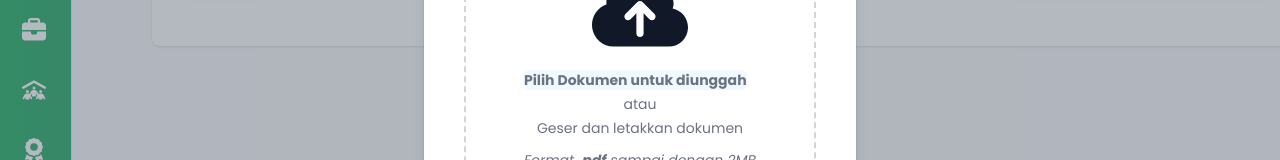
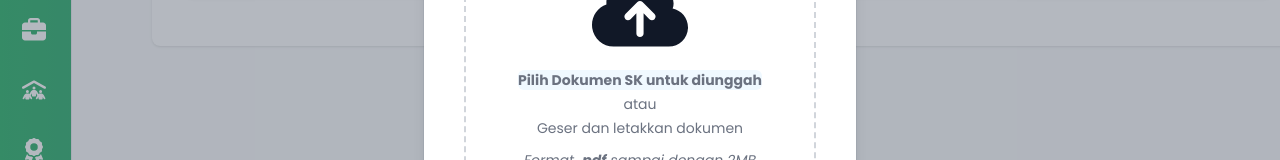
Before and after one commit to nursakinah24/simpeg-pdm-sleman, a Vue app: page /employee-rank in a window 1280 px wide. Both pictures are taken after a click on the button "Tambah". Shown: the part 480-640 px from the top of the page. Built offline with nearby package versions, Linux system fonts and the light colour scheme.

Commit message:
style: Update text

```diff
--- a/src/components/Form/addRank.vue
+++ b/src/components/Form/addRank.vue
@@ -62,7 +62,7 @@
                                     <div class="flex text-sm text-gray-600">
                                         <label for="file-upload"
                                             class="relative cursor-pointer bg-sky-50 hover:bg-sky-200 rounded-md font-bold text-gray-500 hover:text-black focus-within:outline-none focus-within:ring-2 focus-within:ring-offset-2 focus-within:ring-sky-500">
-                                            <span class="">Pilih Dokumen untuk diunggah</span>
+                                            <span class="">Pilih Dokumen SK untuk diunggah</span>
                                             <input id="file-upload" name="file-upload" type="file" class="sr-only">
                                         </label>
                                     </div>
```
